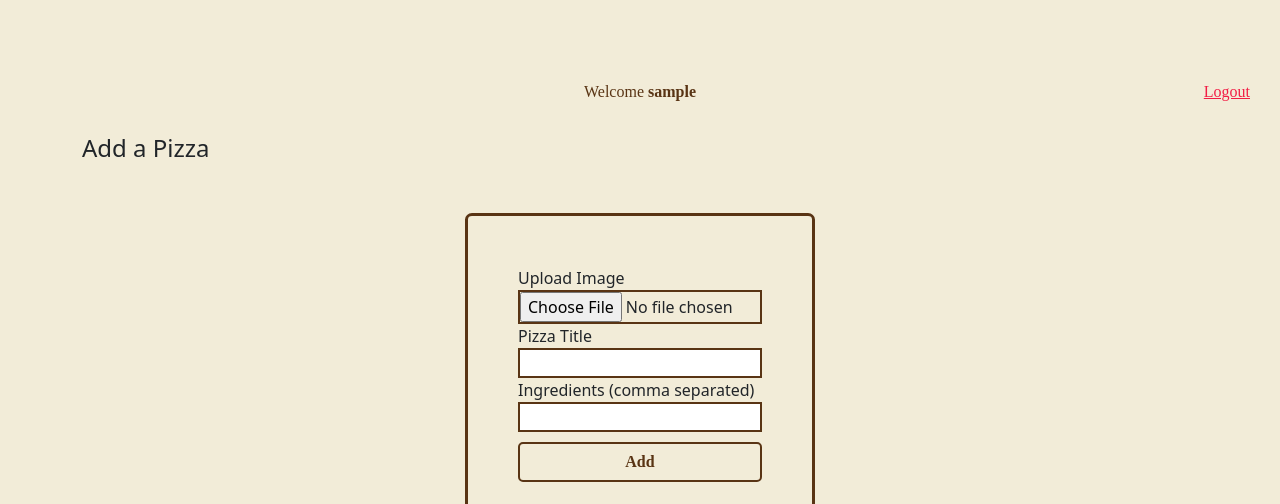
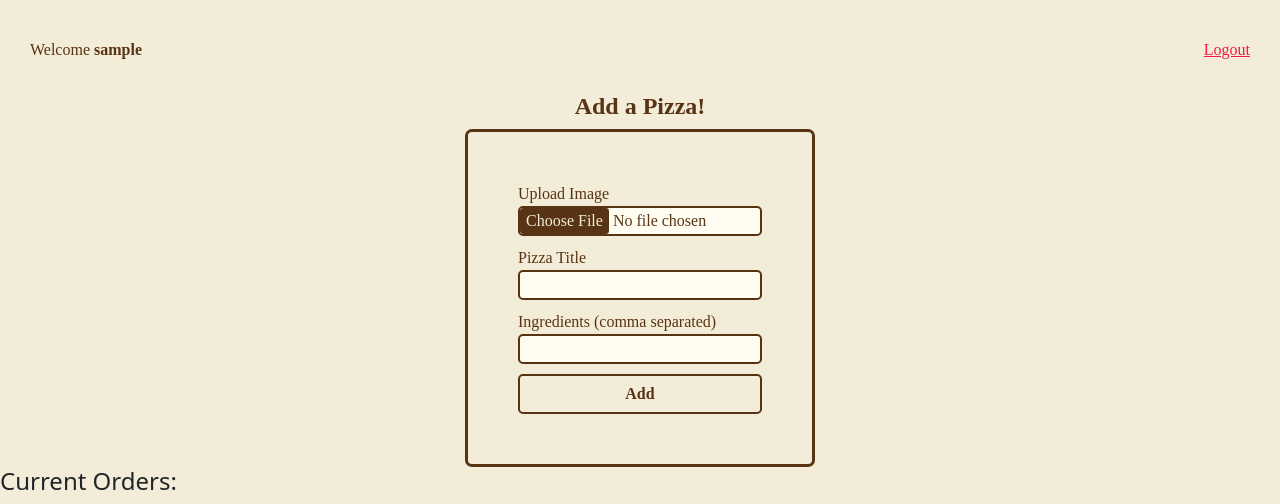
Before and after one commit to Grois333/pizzagenerator, a PHP site: page /dashboard.php in a window 1280 px wide. Shown: the part 159-663 px from the top of the page. Run offline with PHP 8.4, Linux system fonts and the light colour scheme; the visitor is signed in with stand-in values (Sample User, id 1); data that the repository does not hold is empty; some web fonts are replaced.

Commit message:
css updates order and add forms

```diff
--- a/dashboard.php
+++ b/dashboard.php
@@ -116,7 +116,7 @@
 
 <div class="content">
     <?php if (isset($_SESSION['success'])): ?>
-        <div class="error success">
+        <div class="error success logged_in">
             <h4>
                 <?php
                 //echo $_SESSION['user_id'];
@@ -128,14 +128,14 @@
     <?php endif ?>
 
     <?php if (isset($_SESSION['username'])): ?>
-        <p>Welcome <strong><?php echo $_SESSION['username']; ?></strong></p>
+        <p class="welcome">Welcome <strong><?php echo $_SESSION['username']; ?></strong></p>
         <p class='logout'><a href="dashboard.php?logout='1'">Logout</a></p>
     <?php endif ?>
 </div>
 
 
-<section class="container ">
-		<h4 class="center">Add a Pizza</h4>
+<section class="container dashboard_form">
+		<h4 class="center">Add a Pizza!</h4>
 		<form class="" action="dashboard.php" method="POST" enctype="multipart/form-data">
 			<label>Upload Image</label>
             <input type="file" name="file">
@@ -145,7 +145,7 @@
 			<input type="text" name="title" value="<?php echo htmlspecialchars($title) ?>">
 			<div class="warning"><?php echo $addErrors['title']; ?></div>
 
-			<label>Ingredients (comma separated)</label>
+			<label class="ing">Ingredients (comma separated)</label>
 			<input type="text" name="ingredients" value="<?php echo htmlspecialchars($ingredients) ?>">
 			<div class="warning"><?php echo $addErrors['ingredients']; ?></div>
 
--- a/style.css
+++ b/style.css
@@ -195,8 +195,15 @@ form a:hover {
   align-items: center;
   padding: 0;
   flex-direction: column;
-  margin-top: 50px;
   padding: 30px;
+}
+@media (min-width: 500px) {
+  .content .logged_in {
+    margin-right: auto;
+  }
+  .content .welcome {
+    margin-right: auto;
+  }
 }
 .content .success h4 {
   margin: 0;
@@ -223,6 +230,58 @@ form a:hover {
 }
 .content .logout a {
   color: #F21D44;
+}
+.dashboard_form h4 {
+  font-family: 'Poppins', 'sans-serif';
+  color: #593414;
+  font-weight: bold;
+  text-align: center;
+}
+.dashboard_form form {
+  margin-top: 0;
+}
+.dashboard_form form .ing {
+  width: 500px;
+}
+.dashboard_form form input[name='file'] {
+  background-color: #fffcf2;
+  border-radius: 5px;
+  font-family: 'Poppins', 'sans-serif';
+  color: #593414;
+  font-weight: normal;
+}
+.dashboard_form label {
+  font-family: 'Poppins', 'sans-serif';
+  color: #593414;
+  font-weight: normal;
+}
+.dashboard_form label {
+  margin-top: 10px;
+}
+.dashboard_form form label:first-child {
+  margin-top: 0;
+}
+.dashboard_form form input[name='file']::file-selector-button {
+  background-color: #593414;
+  color: #F2ECD8;
+  border: unset;
+  cursor: pointer;
+  border-radius: 0.2em;
+}
+.dashboard_form form input[name='file']:hover {
+  cursor: pointer;
+}
+.dashboard_form form input[name='title'] {
+  background-color: #fffcf2;
+  border-radius: 5px;
+}
+.dashboard_form form input[name='ingredients'] {
+  background-color: #fffcf2;
+  border-radius: 5px;
+}
+.dashboard_form form input[name='add']:hover {
+  background-color: #593414;
+  color: #F2ECD8;
 }
 /* Order Table */
 table {
--- a/style.less
+++ b/style.less
@@ -241,8 +241,12 @@ form{
     align-items: center;
     padding: 0;
     flex-direction: column;
-    margin-top: 50px;
     padding: 30px;
+
+    @media (min-width: 500px) {
+        .logged_in{ margin-right: auto;}
+        .welcome{ margin-right: auto;}
+    }
 
 
     .success h4{
@@ -271,6 +275,66 @@ form{
     }
 
 }
+
+.dashboard_form{
+
+    h4{
+        .title();
+        text-align: center;
+    }
+
+    form{
+        margin-top: 0;
+
+        .ing{
+            width: 500px;
+        }
+    }
+
+    form input[name='file']{
+        background-color: #fffcf2;
+        border-radius: 5px;
+        .text();
+    }
+
+    label{
+        .text();
+    }
+
+    label{
+        margin-top: 10px;
+    }
+
+    form label:first-child{margin-top: 0;}
+
+    form input[name='file']::file-selector-button{
+        background-color: #593414;
+        color: #F2ECD8;
+        border: unset;
+        cursor: pointer;
+        border-radius: .2em;
+    }
+
+    form input[name='file']:hover{
+        cursor: pointer;
+    }
+
+    form input[name='title']{
+        background-color: #fffcf2;
+        border-radius: 5px;
+    }
+
+    form input[name='ingredients']{
+        background-color: #fffcf2;
+        border-radius: 5px;
+    }
+
+    form input[name='add']:hover{
+        background-color: #593414;
+        color: #F2ECD8;
+    }
+}
+
 
 
 /* Order Table */
```
Also changed, not shown: other parts of style.css (+39 -0 lines), other parts of style.less (+39 -0 lines), order-thanks.php (+4 -3 lines).
